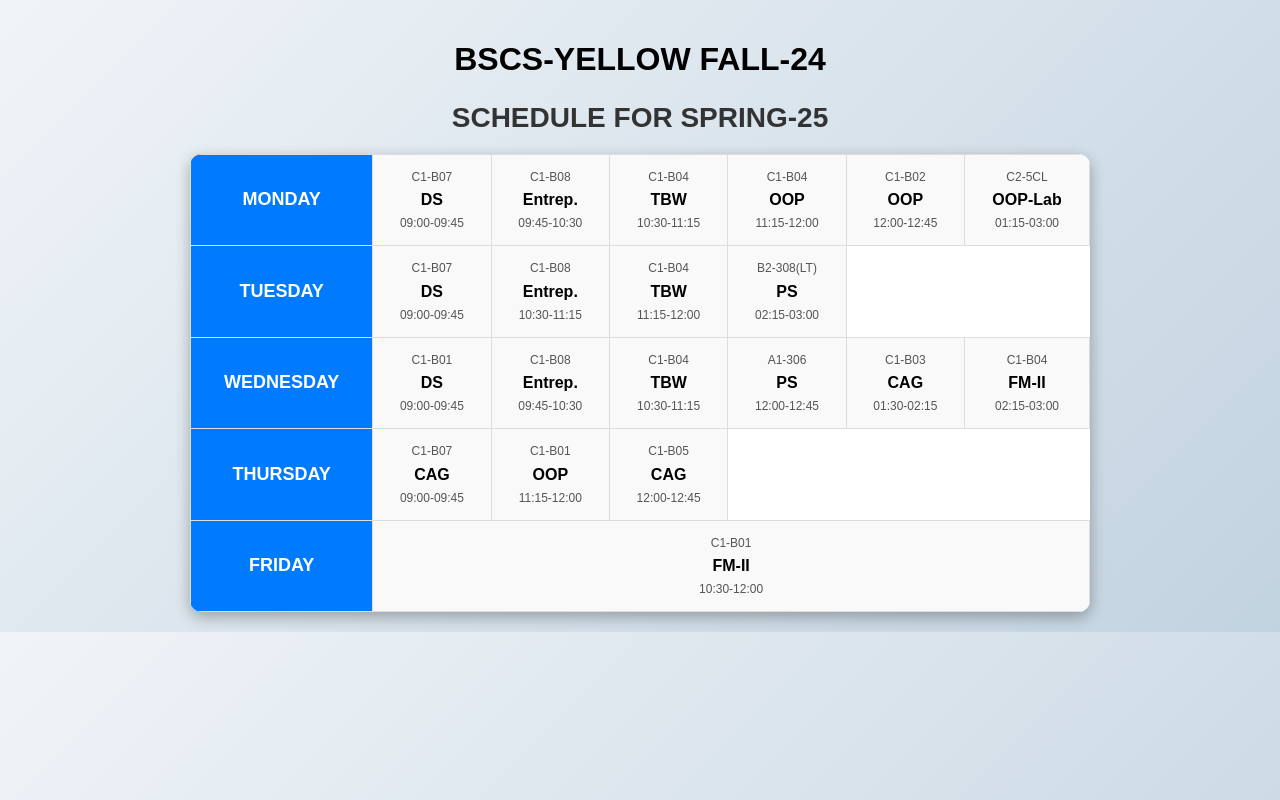
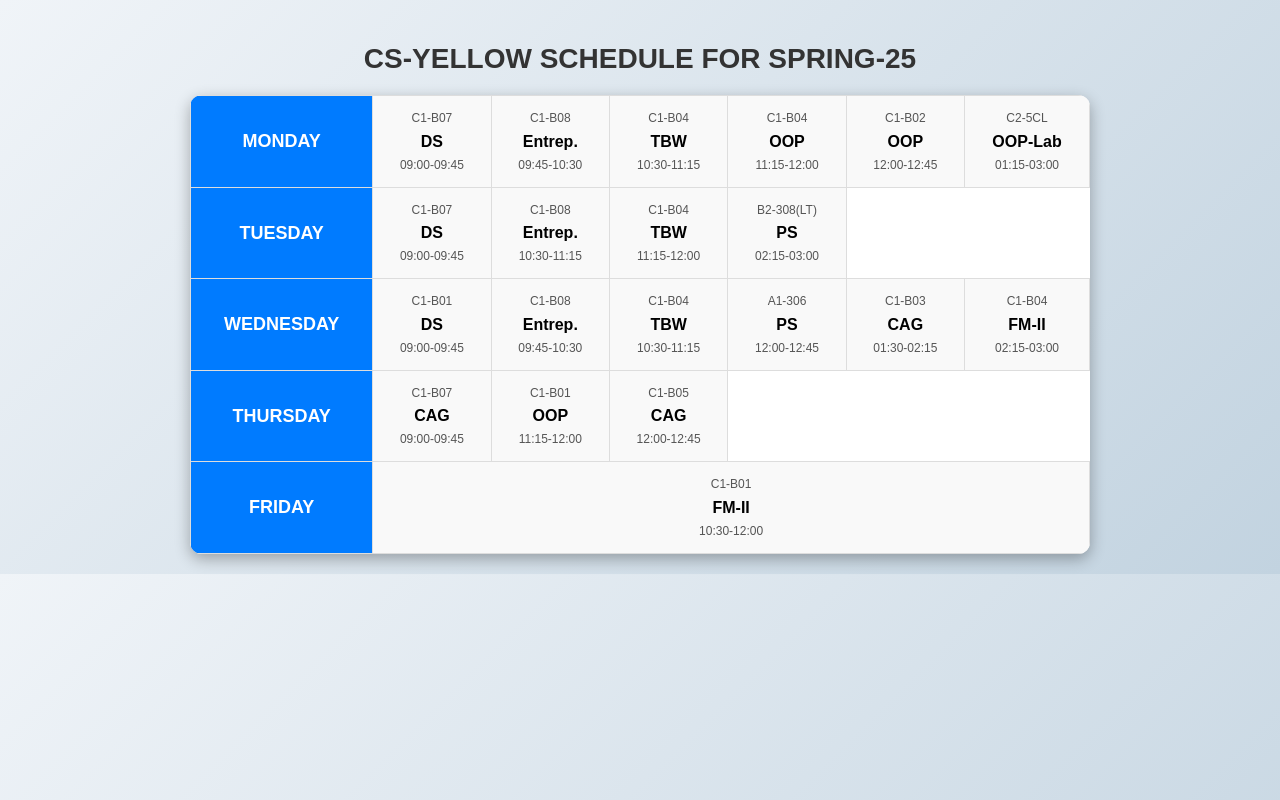
Before and after one commit to arshiyanAMIR/CS-Yellow-TT, a plain HTML site: page index.html in a window 1280 px wide. Drawn offline with Linux system fonts and the light colour scheme.

Commit message:
Heading changed

```diff
--- a/index.html
+++ b/index.html
@@ -9,8 +9,8 @@
 </head>
 
 <body>
-    <h1>BSCS-YELLOW FALL-24</h1>
-    <h2>SCHEDULE FOR SPRING-25</h2>
+    <h2>CS-YELLOW SCHEDULE FOR SPRING-25 </h2>
+
     <table id="timetable">
         <tr>
             <th>Monday</th>
```
